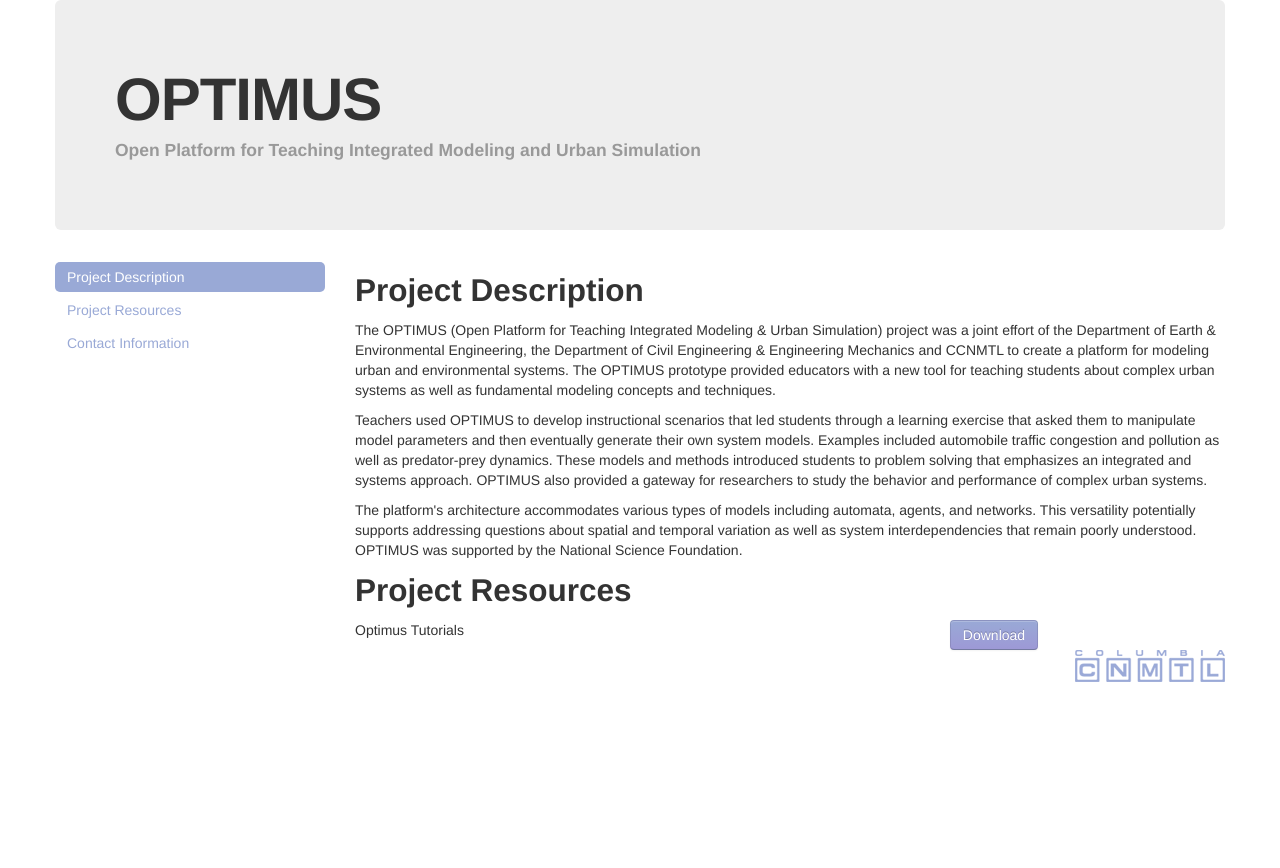
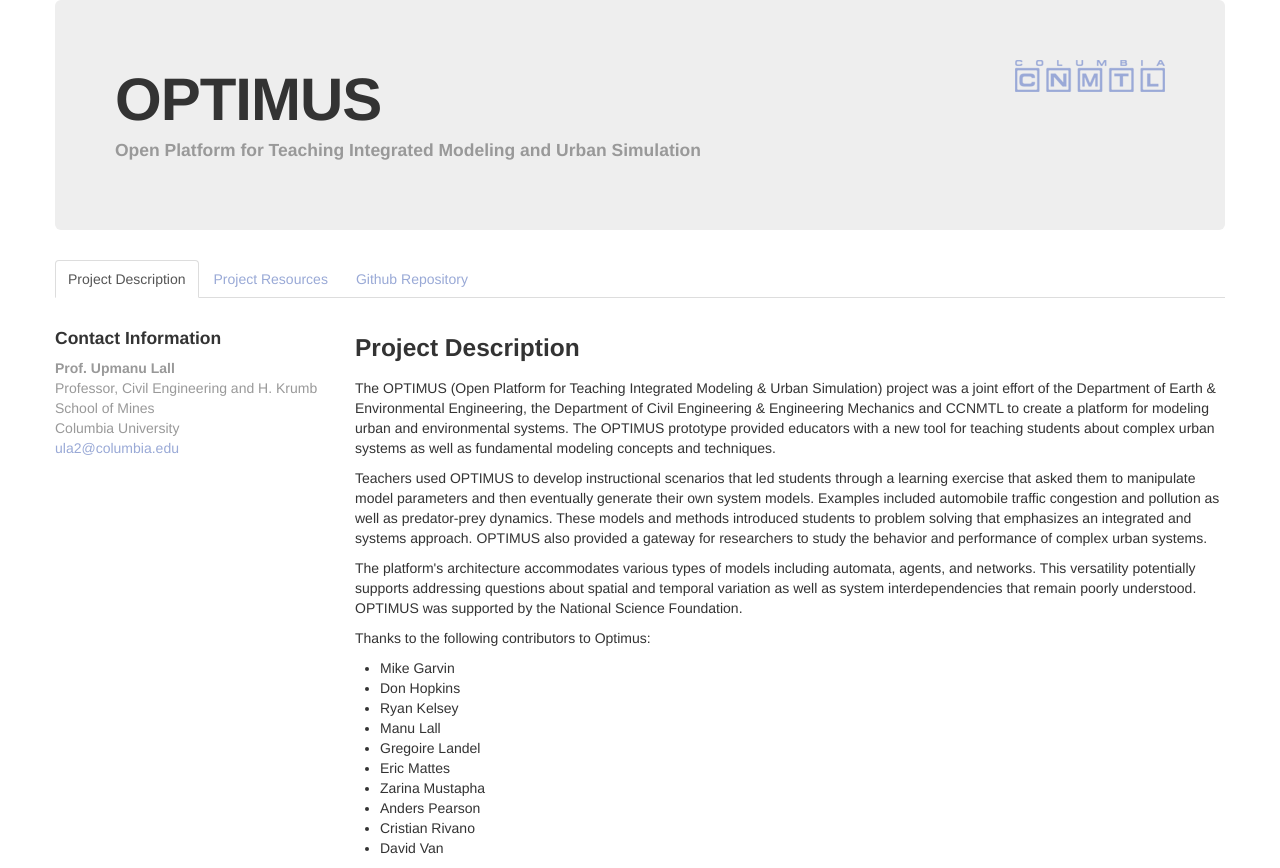
Before and after one commit to ccnmtl/optimus, a plain HTML site: page index.html in a window 1280 px wide. Before the commit the page ends 800 px from the top, so only its background shows below. Drawn offline with Linux system fonts and the light colour scheme.

Commit message:
tabbable

```diff
--- a/index.html
+++ b/index.html
@@ -13,7 +13,8 @@
         <!-- Place favicon.ico and apple-touch-icon.png in the root directory -->
         <link rel="stylesheet" href="css/bootstrap.css">
         <link rel="stylesheet" href="css/bootstrap-responsive.css">
-
+       	<script src="js/jquery-1.8.2.min.js"></script>
+		<script src="js/bootstrap.js"></script>
     </head>
 	<body data-spy="scroll" data-target=".nav">
 		<!--[if lt IE 7]>
@@ -23,57 +24,70 @@
        	 	<div class="row-fluid">
        	 		<div class="span12">
        	 			<div class="hero-unit">
+       	 			<a href="http://ccnmtl.columbia.edu" target="_blank"><img src="img/ccnmtl.png" class="pull-right" /></a>
        	 			<h1>OPTIMUS</h1>
        	 			<h4 class="muted">Open Platform for Teaching Integrated Modeling and Urban Simulation</h4>
       	 			</div>
        	 		</div>
 	   	 	</div>
        	 	<div class="row-fluid">
-				<div class="span3">
-			   	 	<ul class="nav nav-pills nav-stacked">
-			 			<li class="active"><a href="#description">Project Description</a></li>
-       	 				<li><a href="#resources">Project Resources</a></li>
-       	 				<li><a href="#contact">Contact Information</a></li>
+       	 		<div class="span12">
+       	 			<ul class="nav nav-tabs">
+			 			<li class="active"><a href="#description" data-toggle="tab">Project Description</a></li>
+       	 				<li><a href="#resources" data-toggle="tab">Project Resources</a></li>
+       	 				<li><a href="https://github.com/ccnmtl/optimus" target="_blank">Github Repository</a></li>
 	   	 			</ul>
-	   	 		</div>
-       	 		<div class="span9">
-   	 				<section id="description">
-       	 			<h2>Project Description</h2>
+	  	 			<div class="tab-content">
+					<div class="tab-pane active" id="description">
+						<div class="span3">
+						<h4>Contact Information</h4>
+	   	 				<address class="muted">
+						<strong>Prof. Upmanu Lall</strong><br />
+						Professor, Civil Engineering and H. Krumb School of Mines<br />
+						Columbia University<br>
+						<a href="ula2@columbia.edu">ula2@columbia.edu</a>
+						</address>
+						</div>
+						<div class="span9">
+					<h3>Project Description</h3>
 					<p>The OPTIMUS (Open Platform for Teaching Integrated Modeling & Urban Simulation) project was a joint effort of the Department of Earth & Environmental Engineering, the Department of Civil Engineering & Engineering Mechanics and CCNMTL to create a platform for modeling urban and environmental systems. The OPTIMUS prototype provided educators with a new tool for teaching students about complex urban systems as well as fundamental modeling concepts and techniques.</p>
 					<p>Teachers used OPTIMUS to develop instructional scenarios that led students through a learning exercise that asked them to manipulate model parameters and then eventually generate their own system models. Examples included automobile traffic congestion and pollution as well as predator-prey dynamics. These models and methods introduced students to problem solving that emphasizes an integrated and systems approach. OPTIMUS also provided a gateway for researchers to study the behavior and performance of complex urban systems.</p>
 					<p>The platform's architecture accommodates various types of models including automata, agents, and networks. This versatility potentially supports addressing questions about spatial and temporal variation as well as system interdependencies that remain poorly understood. OPTIMUS was supported by the National Science Foundation.</p>
-					</section>
+					<p>Thanks to the following contributors to Optimus:</p>
+					<ul>
+					<li>Mike Garvin</li>
+					<li>Don Hopkins</li>
+					<li>Ryan Kelsey</li>
+					<li>Manu Lall</li>
+					<li>Gregoire Landel</li>
+					<li>Eric Mattes</li>
+					<li>Zarina Mustapha</li>
+					<li>Anders Pearson</li>
+					<li>Cristian Rivano</li>
+					<li>David Van</li>
+					</ul>
+					</div>
+					</div>
+					<div class="tab-pane" id="resources">
+       	 			<h3>Project Resources</h3>
+       	 			<h4>Python Tutorials</h4>
+       	 			<p>
+       	 			<a href="http://docs.python.org/2/tutorial/index.html" target="_blank">The Official Python Tutorial</a><br>
+       	 			<a href="http://www.dickbaldwin.com/tocpyth.htm" target="_blank">Learn to Program Using Python</a><br>
+       	 			</p>
 
-       	 			<section id="resources">
-       	 			<h2>Project Resources</h2>
- 			       	 	<div class="row-fluid">
-       	 				<div class="span8">
-       	 				Optimus Tutorials
-       	 				</div>
-       	 				<div class="span4">
-       	 				<button class="btn btn-primary" type="button">Download</button>
-       	 				</div>
-       	 				</div>
-       	  			</section>
+       	 			<h4>Traffic Simulation Bibliography</h4>
+					<p>A Cellular Automaton model for freeway traffic by Kai Nagel and Michael Schreckenberg J. Phys. I France 2 (1992) 2221-2229 Abstract -- We introduce a stochastic discrete automaton model to simulate freeway traffic. Monte-Carlo simulations of the model show a transition from laminar traffic flow to start-stop-waves with increasing vehicle density, as is observed in real freeway traffic. For special cases analytical results can be obtained.</p>
+
+
+ 			       	</div>
+       	  		</div>
        	  		</div>
 
        	  	</div>
-       	 	<div class="row-fluid">
-       	 		<div class="span12">
-	   	 			<a href="http://ccnmtl.columbia.edu" target="_blank"><img src="img/ccnmtl.png" class="pull-right" /></a>
-      	 		</div>
-       	 	</div>
        	 </div>
 	</div>
-		<script src="js/jquery-1.8.2.min.js"></script>
-		<script src="js/bootstrap.js"></script>
-		 <script>
-        $(document).ready(function() {
-	 	    $('.nav li a').on('click', function() {
-   				 $(this).parent().parent().find('.active').removeClass('active');
- 				   $(this).parent().addClass('active');
-			});
-		});
-        </script>
+
+
 </body>
 </html>
```
